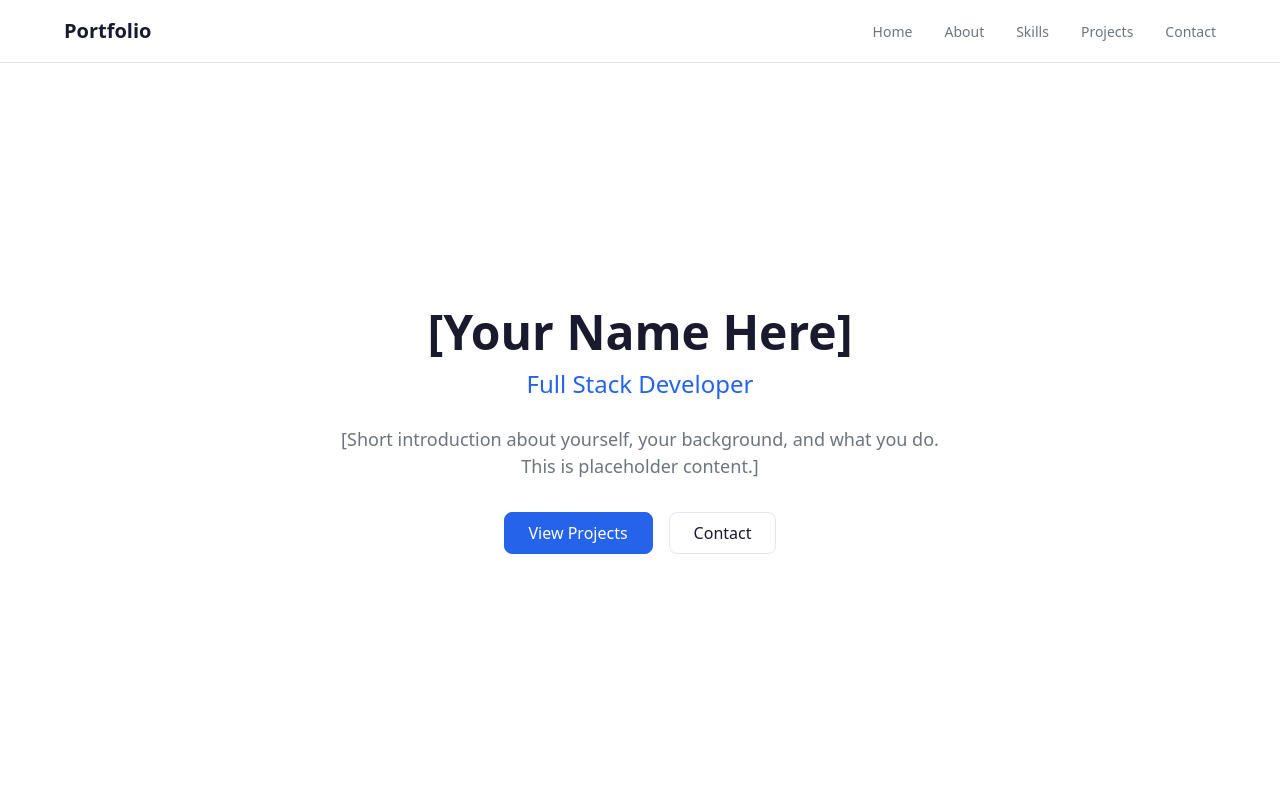
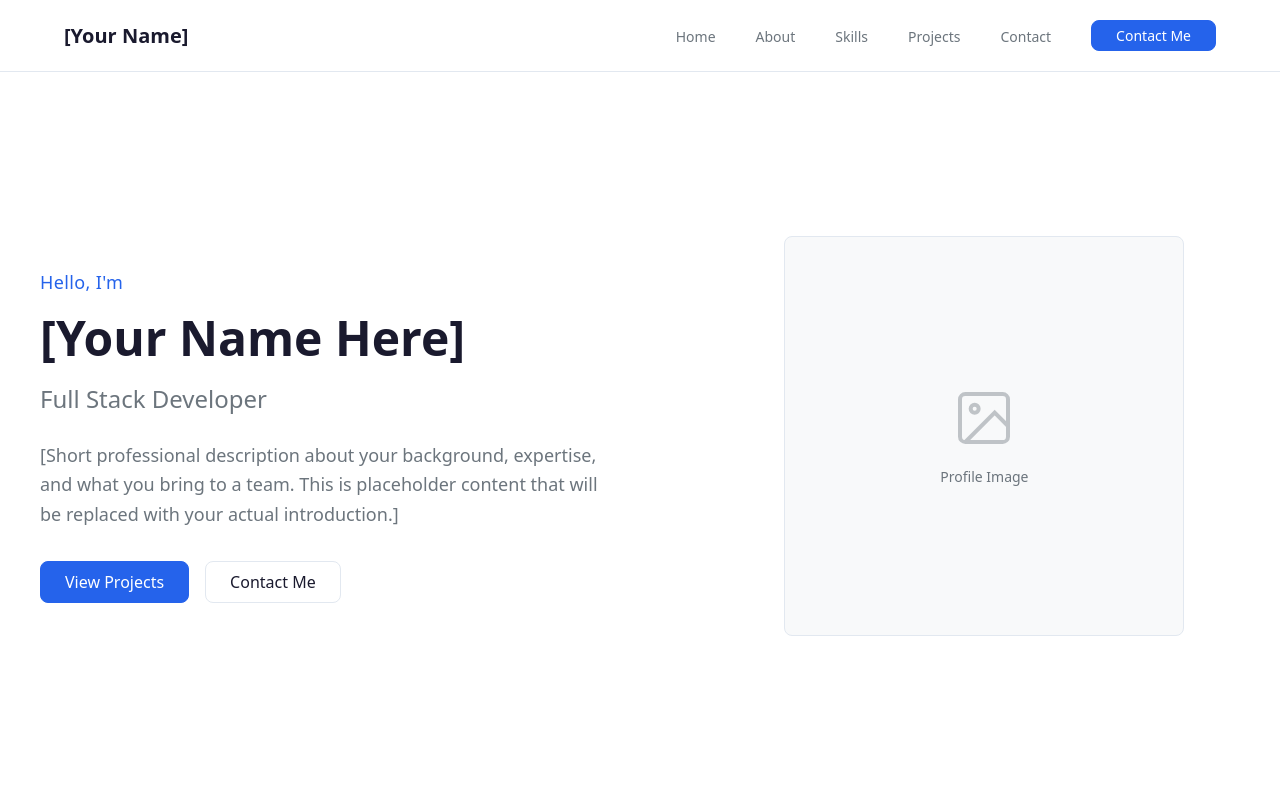
Before and after one commit to deepak251817-collab/full-stack-developer-portfolio, a React (Vite) app: page / in a window 1280 px wide. Shown: the top 800 px of the page. Built offline with nearby package versions, Linux system fonts and the light colour scheme.

Commit message:
feat: add Navbar and Hero components with global CSS styles

```diff
--- a/src/components/Hero.jsx
+++ b/src/components/Hero.jsx
@@ -1,17 +1,39 @@
 function Hero() {
   return (
     <section id="hero" className="hero" aria-labelledby="hero-heading">
+      <div className="hero-container">
         <div className="hero-content">
+          <p className="hero-greeting">Hello, I'm</p>
           <h1 id="hero-heading" className="hero-name">
             [Your Name Here]
           </h1>
           <p className="hero-title">Full Stack Developer</p>
           <p className="hero-description">
-          [Short introduction about yourself, your background, and what you do. This is placeholder content.]
+            [Short professional description about your background, expertise, and what you
+            bring to a team. This is placeholder content that will be replaced with your
+            actual introduction.]
           </p>
           <div className="hero-buttons">
             <a href="#projects" className="btn btn-primary">View Projects</a>
-          <a href="#contact" className="btn btn-secondary">Contact</a>
+            <a href="#contact" className="btn btn-secondary">Contact Me</a>
+          </div>
+        </div>
+        <div className="hero-visual" aria-hidden="true">
+          <div className="hero-placeholder">
+            <svg
+              className="hero-placeholder-icon"
+              viewBox="0 0 24 24"
+              fill="none"
+              stroke="currentColor"
+              strokeWidth="1.5"
+              aria-hidden="true"
+            >
+              <rect x="3" y="3" width="18" height="18" rx="2" ry="2" />
+              <circle cx="8.5" cy="8.5" r="1.5" />
+              <path d="M21 15l-5-5L5 21" />
+            </svg>
+            <span className="hero-placeholder-text">Profile Image</span>
+          </div>
         </div>
       </div>
     </section>
--- a/src/components/Navbar.jsx
+++ b/src/components/Navbar.jsx
@@ -1,16 +1,122 @@
+import { useState, useEffect, useCallback, useRef } from 'react'
+
 function Navbar() {
+  const [isMenuOpen, setIsMenuOpen] = useState(false)
+  const [isScrolled, setIsScrolled] = useState(false)
+  const hamburgerRef = useRef(null)
+
+  useEffect(() => {
+    const handleScroll = () => {
+      setIsScrolled(window.scrollY > 10)
+    }
+    window.addEventListener('scroll', handleScroll, { passive: true })
+    return () => window.removeEventListener('scroll', handleScroll)
+  }, [])
+
+  const closeMenu = () => setIsMenuOpen(false)
+
+  const handleKeyDown = useCallback((e) => {
+    if (e.key === 'Escape' && isMenuOpen) {
+      closeMenu()
+      hamburgerRef.current?.focus()
+    }
+  }, [isMenuOpen])
+
+  useEffect(() => {
+    document.addEventListener('keydown', handleKeyDown)
+    return () => document.removeEventListener('keydown', handleKeyDown)
+  }, [handleKeyDown])
+
+  const navLinks = [
+    { href: '#hero', label: 'Home' },
+    { href: '#about', label: 'About' },
+    { href: '#skills', label: 'Skills' },
+    { href: '#projects', label: 'Projects' },
+    { href: '#contact', label: 'Contact' }
+  ]
+
   return (
-    <nav className="navbar" role="navigation" aria-label="Main navigation">
+    <nav
+      className={`navbar ${isScrolled ? 'navbar-scrolled' : ''}`}
+      role="navigation"
+      aria-label="Main navigation"
+    >
       <div className="navbar-container">
-        <a href="#" className="navbar-brand" aria-label="Home">
-          Portfolio
+        <a href="#hero" className="navbar-brand" aria-label="Go to homepage">
+          [Your Name]
         </a>
-        <ul className="navbar-links">
-          <li><a href="#hero">Home</a></li>
-          <li><a href="#about">About</a></li>
-          <li><a href="#skills">Skills</a></li>
-          <li><a href="#projects">Projects</a></li>
-          <li><a href="#contact">Contact</a></li>
+
+        <div className="navbar-desktop">
+          <ul className="navbar-links" role="menubar">
+            {navLinks.map((link) => (
+              <li key={link.href} role="none">
+                <a
+                  href={link.href}
+                  role="menuitem"
+                  className="navbar-link"
+                  onClick={closeMenu}
+                >
+                  {link.label}
+                </a>
+              </li>
+            ))}
+          </ul>
+          <a
+            href="#contact"
+            className="btn btn-primary navbar-cta"
+            onClick={closeMenu}
+          >
+            Contact Me
+          </a>
+        </div>
+
+        <button
+          ref={hamburgerRef}
+          className="navbar-toggle"
+          aria-expanded={isMenuOpen}
+          aria-controls="mobile-menu"
+          aria-label={isMenuOpen ? 'Close menu' : 'Open menu'}
+          onClick={() => setIsMenuOpen(!isMenuOpen)}
+          type="button"
+        >
+          <span className="hamburger" aria-hidden="true">
+            <span className="hamburger-line" />
+            <span className="hamburger-line" />
+            <span className="hamburger-line" />
+          </span>
+        </button>
+      </div>
+
+      <div
+        id="mobile-menu"
+        className={`navbar-mobile ${isMenuOpen ? 'navbar-mobile-open' : ''}`}
+        role="navigation"
+        aria-label="Mobile navigation"
+        hidden={!isMenuOpen}
+      >
+        <ul className="navbar-mobile-links" role="menubar">
+          {navLinks.map((link) => (
+            <li key={link.href} role="none">
+              <a
+                href={link.href}
+                role="menuitem"
+                className="navbar-mobile-link"
+                onClick={closeMenu}
+              >
+                {link.label}
+              </a>
+            </li>
+          ))}
+          <li role="none">
+            <a
+              href="#contact"
+              role="menuitem"
+              className="btn btn-primary navbar-mobile-cta"
+              onClick={closeMenu}
+            >
+              Contact Me
+            </a>
+          </li>
         </ul>
       </div>
     </nav>
--- a/src/index.css
+++ b/src/index.css
@@ -47,6 +47,9 @@
   --line-height-tight: 1.1;
   --line-height-normal: 1.5;
   --line-height-relaxed: 1.625;
+
+  --navbar-height: 72px;
+  --navbar-height-mobile: 64px;
 }
 
 @media (prefers-color-scheme: dark) {
@@ -219,6 +222,24 @@ p {
   z-index: 1000;
   background-color: var(--color-bg);
   border-bottom: 1px solid var(--color-border);
+  height: var(--navbar-height);
+  transition: background-color var(--transition-normal), box-shadow var(--transition-normal), border-color var(--transition-normal);
+}
+
+.navbar-scrolled {
+  background-color: rgba(var(--color-bg-rgb, 255, 255, 255), 0.95);
+  backdrop-filter: blur(8px);
+  box-shadow: var(--shadow-sm);
+  border-bottom-color: var(--color-border);
+}
+
+@media (prefers-color-scheme: dark) {
+  :root {
+    --color-bg-rgb: 15, 23, 42;
+  }
+  .navbar-scrolled {
+    background-color: rgba(var(--color-bg-rgb), 0.95);
+  }
 }
 
 .navbar-container {
@@ -227,56 +248,202 @@ p {
   justify-content: space-between;
   max-width: var(--container-max);
   margin: 0 auto;
-  padding: var(--spacing-md) var(--container-padding);
+  padding: 0 var(--container-padding);
+  height: 100%;
 }
 
 .navbar-brand {
   font-size: var(--font-size-xl);
   font-weight: 700;
   color: var(--color-text);
+  text-decoration: none;
+  flex-shrink: 0;
+}
+
+.navbar-desktop {
+  display: flex;
+  align-items: center;
+  gap: var(--spacing-xl);
 }
 
 .navbar-links {
   display: flex;
   align-items: center;
-  gap: var(--spacing-xl);
+  gap: var(--spacing-lg);
 }
 
-.navbar-links a {
+.navbar-link {
   color: var(--color-text-muted);
   font-weight: 500;
   font-size: var(--font-size-sm);
-  transition: color var(--transition-fast);
+  padding: var(--spacing-xs) var(--spacing-sm);
+  border-radius: var(--border-radius-sm);
+  transition: color var(--transition-fast), background-color var(--transition-fast);
+  white-space: nowrap;
 }
 
-.navbar-links a:hover,
-.navbar-links a:focus-visible {
+.navbar-link:hover,
+.navbar-link:focus-visible {
   color: var(--color-primary);
+  background-color: var(--color-primary-bg, rgba(37, 99, 235, 0.1));
+}
+
+.navbar-cta {
+  padding: var(--spacing-xs) var(--spacing-lg);
+  font-size: var(--font-size-sm);
+  white-space: nowrap;
+}
+
+.navbar-toggle {
+  display: none;
+  align-items: center;
+  justify-content: center;
+  width: 44px;
+  height: 44px;
+  padding: 0;
+  border-radius: var(--border-radius);
+  background-color: transparent;
+  border: 1px solid var(--color-border);
+  color: var(--color-text);
+  transition: background-color var(--transition-fast), border-color var(--transition-fast);
+}
+
+.navbar-toggle:hover {
+  background-color: var(--color-bg-alt);
+  border-color: var(--color-text-muted);
+}
+
+.navbar-toggle:focus-visible {
+  outline: 2px solid var(--color-focus);
+  outline-offset: 2px;
+}
+
+.hamburger {
+  display: flex;
+  flex-direction: column;
+  justify-content: center;
+  gap: 5px;
+  width: 20px;
+  height: 16px;
+}
+
+.hamburger-line {
+  display: block;
+  width: 100%;
+  height: 2px;
+  background-color: currentColor;
+  border-radius: 2px;
+  transition: transform var(--transition-fast), opacity var(--transition-fast);
+}
+
+.navbar-toggle[aria-expanded="true"] .hamburger-line:nth-child(1) {
+  transform: translateY(7px) rotate(45deg);
+}
+
+.navbar-toggle[aria-expanded="true"] .hamburger-line:nth-child(2) {
+  opacity: 0;
+}
+
+.navbar-toggle[aria-expanded="true"] .hamburger-line:nth-child(3) {
+  transform: translateY(-7px) rotate(-45deg);
+}
+
+.navbar-mobile {
+  position: absolute;
+  top: var(--navbar-height);
+  left: 0;
+  right: 0;
+  background-color: var(--color-bg);
+  border-bottom: 1px solid var(--color-border);
+  padding: var(--spacing-lg) var(--container-padding);
+  box-shadow: var(--shadow-md);
+  display: none;
+  animation: slideDown var(--transition-normal) ease-out;
+}
+
+@keyframes slideDown {
+  from {
+    opacity: 0;
+    transform: translateY(-10px);
+  }
+  to {
+    opacity: 1;
+    transform: translateY(0);
+  }
+}
+
+.navbar-mobile-open {
+  display: block;
+}
+
+.navbar-mobile-links {
+  display: flex;
+  flex-direction: column;
+  gap: var(--spacing-sm);
+}
+
+.navbar-mobile-link {
+  display: block;
+  padding: var(--spacing-md) var(--spacing-lg);
+  color: var(--color-text);
+  font-weight: 500;
+  font-size: var(--font-size-base);
+  border-radius: var(--border-radius);
+  transition: background-color var(--transition-fast), color var(--transition-fast);
+}
+
+.navbar-mobile-link:hover,
+.navbar-mobile-link:focus-visible {
+  background-color: var(--color-bg-alt);
+  color: var(--color-primary);
+}
+
+.navbar-mobile-cta {
+  margin-top: var(--spacing-sm);
+  text-align: center;
 }
 
 .hero {
   min-height: 100vh;
   display: flex;
   align-items: center;
-  justify-content: center;
-  padding: calc(var(--spacing-3xl) + 60px) var(--container-padding) var(--spacing-3xl);
-  text-align: center;
+  padding: calc(var(--spacing-3xl) + var(--navbar-height)) var(--container-padding) var(--spacing-3xl);
+}
+
+.hero-container {
+  display: grid;
+  grid-template-columns: 1fr;
+  gap: var(--spacing-3xl);
+  align-items: center;
+  max-width: var(--container-max);
+  width: 100%;
+  margin: 0 auto;
 }
 
 .hero-content {
-  max-width: 800px;
+  text-align: left;
+  max-width: 640px;
+}
+
+.hero-greeting {
+  display: inline-block;
+  font-size: var(--font-size-lg);
+  font-weight: 500;
+  color: var(--color-primary);
+  margin-bottom: var(--spacing-md);
+  letter-spacing: 0.02em;
 }
 
 .hero-name {
   font-size: var(--font-size-5xl);
   font-weight: 700;
-  margin-bottom: var(--spacing-sm);
+  margin-bottom: var(--spacing-md);
   line-height: var(--line-height-tight);
 }
 
 .hero-title {
   font-size: var(--font-size-2xl);
-  color: var(--color-primary);
+  color: var(--color-text-muted);
   font-weight: 500;
   margin-bottom: var(--spacing-lg);
 }
@@ -285,16 +452,59 @@ p {
   font-size: var(--font-size-lg);
   color: var(--color-text-muted);
   margin-bottom: var(--spacing-xl);
-  max-width: 600px;
-  margin-left: auto;
-  margin-right: auto;
+  max-width: 560px;
+  line-height: var(--line-height-relaxed);
 }
 
 .hero-buttons {
   display: flex;
   flex-wrap: wrap;
   gap: var(--spacing-md);
+  justify-content: flex-start;
+}
+
+.hero-visual {
+  display: none;
+}
+
+.hero-placeholder {
+  aspect-ratio: 1;
+  max-width: 400px;
+  margin: 0 auto;
+  background-color: var(--color-bg-alt);
+  border: 1px solid var(--color-border);
+  border-radius: var(--border-radius);
+  display: flex;
+  flex-direction: column;
+  align-items: center;
   justify-content: center;
+  gap: var(--spacing-md);
+  color: var(--color-text-muted);
+}
+
+.hero-placeholder-icon {
+  width: 64px;
+  height: 64px;
+  opacity: 0.4;
+}
+
+.hero-placeholder-text {
+  font-size: var(--font-size-sm);
+  font-weight: 500;
+}
+
+@media (min-width: 900px) {
+  .hero-container {
+    grid-template-columns: 1.1fr 0.9fr;
+  }
+
+  .hero-visual {
+    display: block;
+  }
+
+  .hero-content {
+    padding-right: var(--spacing-xl);
+  }
 }
 
 .about {
@@ -535,19 +745,34 @@ p {
     --font-size-3xl: 1.75rem;
     --spacing-3xl: 2.5rem;
     --container-padding: 1rem;
+    --navbar-height: var(--navbar-height-mobile);
   }
 
-  .navbar-links {
-    gap: var(--spacing-md);
+  .navbar-desktop {
+    display: none;
+  }
+
+  .navbar-toggle {
+    display: flex;
   }
 
   .hero {
-    padding-top: calc(var(--spacing-2xl) + 60px);
+    padding-top: calc(var(--spacing-2xl) + var(--navbar-height));
+  }
+
+  .hero-content {
+    text-align: center;
+  }
+
+  .hero-description {
+    margin-left: auto;
+    margin-right: auto;
   }
 
   .hero-buttons {
     flex-direction: column;
     align-items: center;
+    justify-content: center;
   }
 
   .btn {
@@ -579,10 +804,6 @@ p {
   .navbar-brand {
     font-size: var(--font-size-lg);
   }
-
-  .navbar-links a {
-    font-size: var(--font-size-xs);
-  }
 }
 
 @media (prefers-reduced-motion: reduce) {
```
Lines whose indentation alone changed are shown as unchanged.
